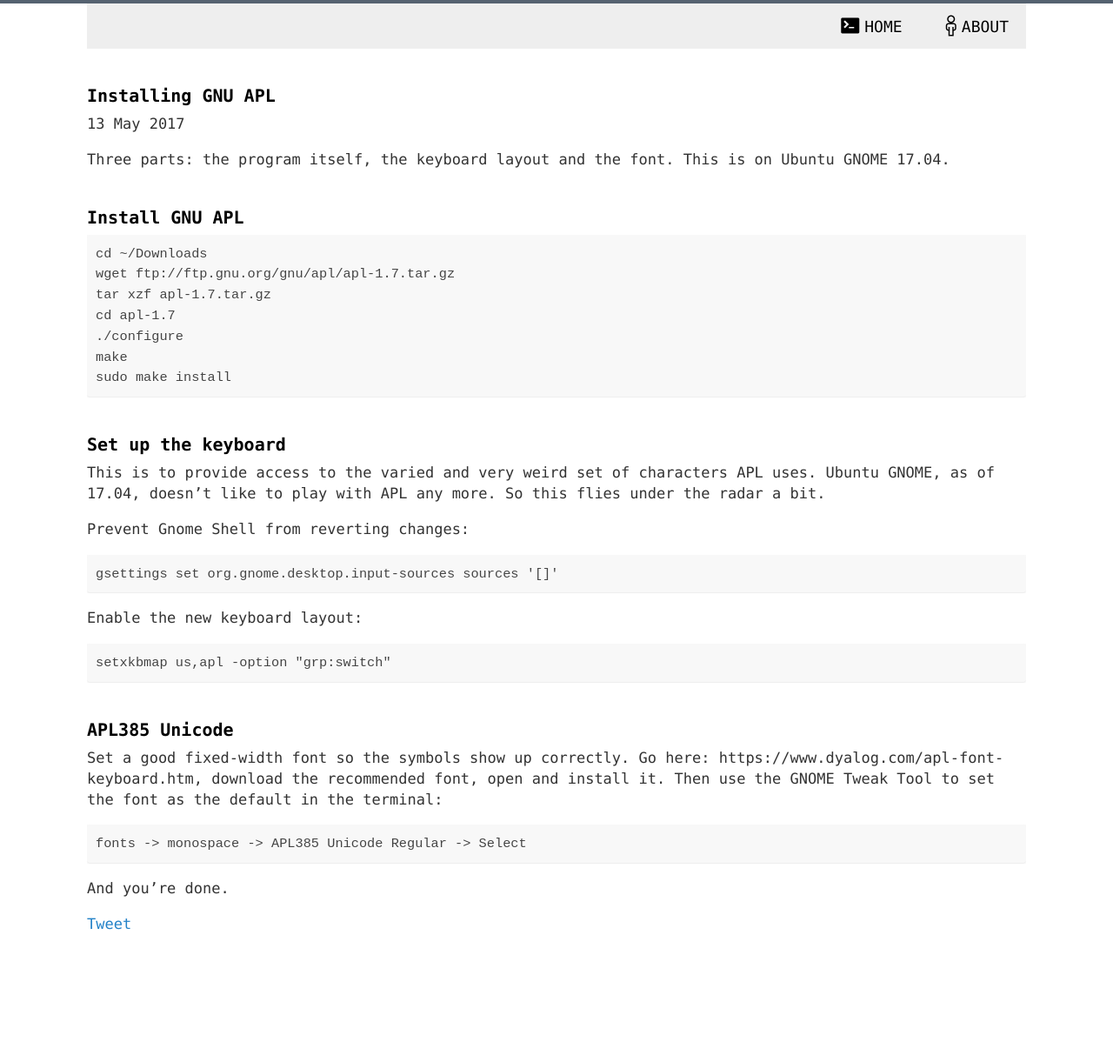
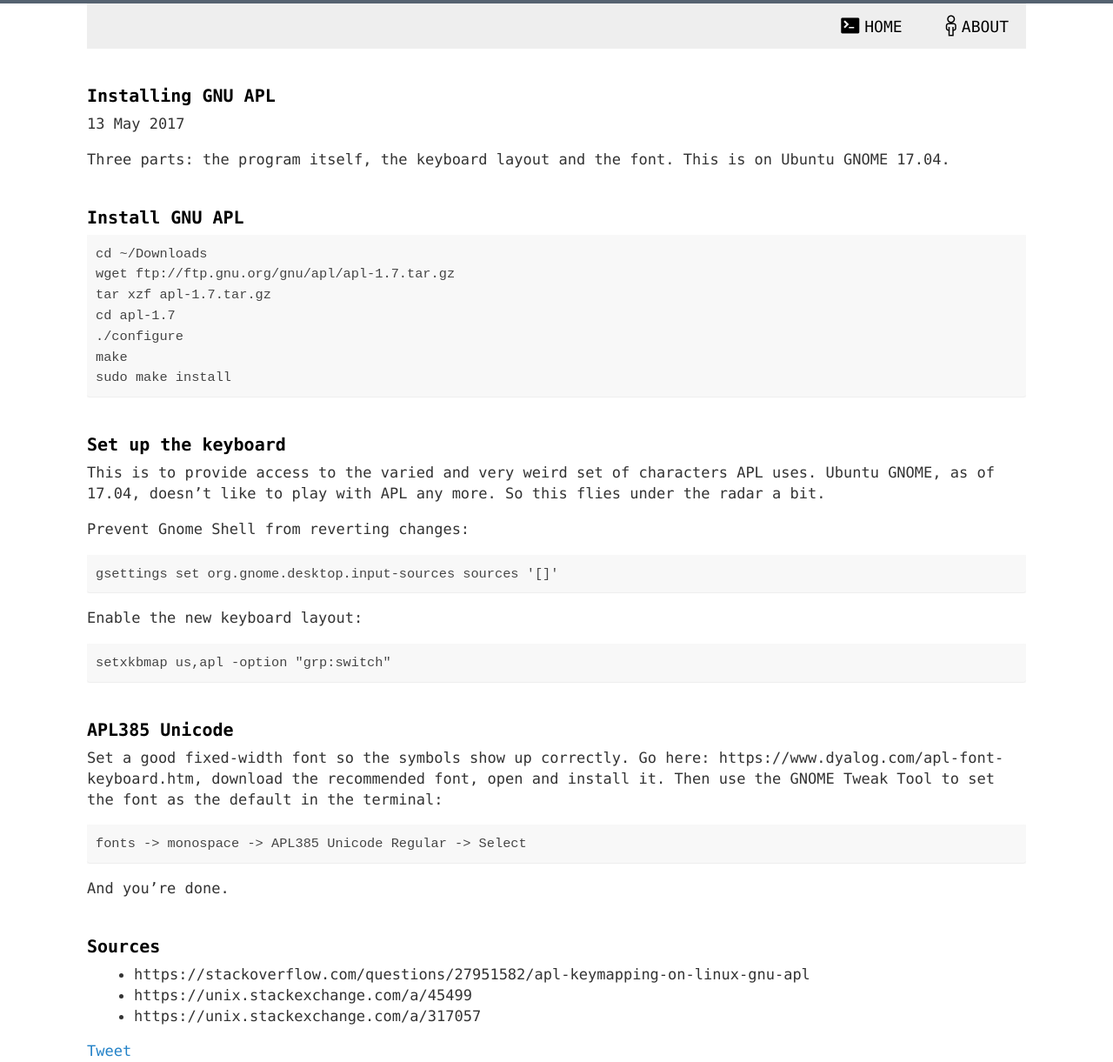
Before and after one commit to umhau/umhau.github.io, a Jekyll site: the page built from _posts/2017-05-12-installing-gnu-apl.md, in a window 1280 px wide. Shown: the whole page at 87% size. Built offline with Jekyll 4.4.1, drawn with Linux system fonts in a browser that asks for light colours; comment, search, counter and statistics services are not loaded; before the commit the page ends 1075 px from its top, so only the background shows below that.

Commit message:
added sources

```diff
--- a/_posts/2017-05-12-installing-gnu-apl.md
+++ b/_posts/2017-05-12-installing-gnu-apl.md
@@ -45,3 +45,10 @@ Set a good fixed-width font so the symbols show up correctly.  Go here: https://
     fonts -> monospace -> APL385 Unicode Regular -> Select
 
 And you're done.
+
+Sources
+-------
+
+- https://stackoverflow.com/questions/27951582/apl-keymapping-on-linux-gnu-apl
+- https://unix.stackexchange.com/a/45499
+- https://unix.stackexchange.com/a/317057
```
